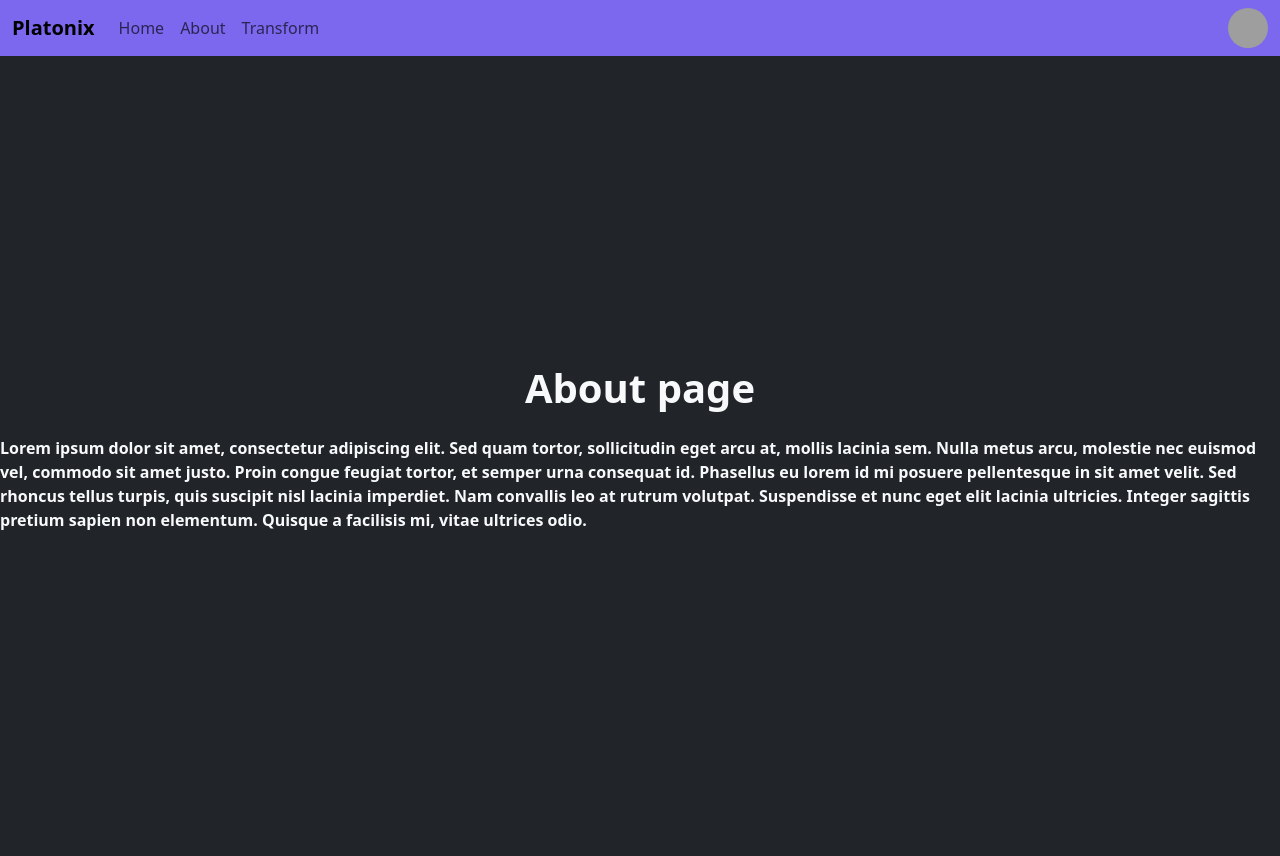
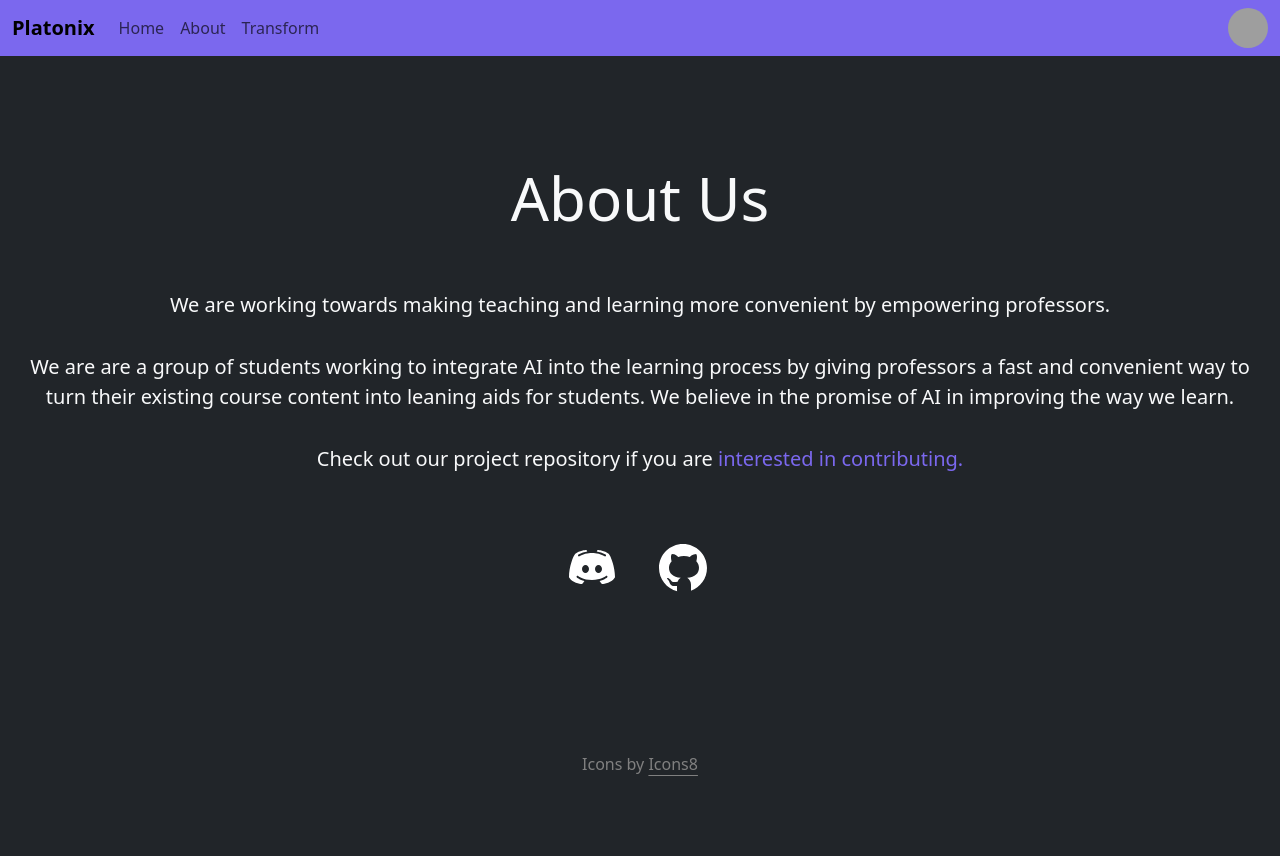
Before and after one commit to COSC-499-W2023/year-long-project-team-7, a Django app: page /about in a window 1280 px wide. After the commit the page ends 776 px from the top, so only its background shows below. Run offline with Django 4.2, Linux system fonts and the light colour scheme; grey boxes are pictures that could not be loaded.

Commit message:
about page ready

```diff
--- a/app/capstone/transformer/static/styles.css
+++ b/app/capstone/transformer/static/styles.css
@@ -5,6 +5,11 @@ a {
     text-decoration: none;
     transition: color 0.2s;
     transition: transform 0.2s;
+}
+
+something {
+    text-decoration: underline;
+    color: grey;
 }
 a:hover {
     color: #a496ff;
@@ -15,6 +20,8 @@ a:hover {
 }
 .bigger-p {
     font-size: 20px;
+    margin-left: 1.5em;
+    margin-right: 1.5em;
 }
 .increase-size-fade {
     font-size: 36px;
--- a/app/capstone/transformer/templates/about.html
+++ b/app/capstone/transformer/templates/about.html
@@ -1,12 +1,39 @@
 {% extends 'base.html' %}
+{% load static %}
 {% block content %}
-    {% include 'navbar.html' %}
-    <div class="vh-100 d-flex justify-content-center align-items-center">
-        <div class="h-75 d-flex flex-column align-items-center justify-content-center gap-3">
-            <h1 class="text-light fw-bold">About page</h1>
-            <p class="text-light fw-bold">
-                Lorem ipsum dolor sit amet, consectetur adipiscing elit. Sed quam tortor, sollicitudin eget arcu at, mollis lacinia sem. Nulla metus arcu, molestie nec euismod vel, commodo sit amet justo. Proin congue feugiat tortor, et semper urna consequat id. Phasellus eu lorem id mi posuere pellentesque in sit amet velit. Sed rhoncus tellus turpis, quis suscipit nisl lacinia imperdiet. Nam convallis leo at rutrum volutpat. Suspendisse et nunc eget elit lacinia ultricies. Integer sagittis pretium sapien non elementum. Quisque a facilisis mi, vitae ultrices odio.
-            </p>
-        </div>
+{% include 'navbar.html' %}
+
+<div class="vertical-center-top flex-column justify-content-center gap-5">
+
+    <h1 class="fade-in-first bigger-h1">About Us</h1>
+
+    <div class="h-75 d-flex flex-column align-items-center justify-content-center gap-3 text-light">
+        <p class="text-center fade-in-second bigger-p">
+            We are working towards making teaching and learning more convenient
+            by empowering professors.
+        </p>
+        <p class="text-center fade-in-second bigger-p">
+            We are are a group of students working to integrate AI into the learning process by giving professors a fast and convenient way to turn their existing course content into leaning aids for students. We believe in the promise of AI in improving the way we learn.
+        </p>
+        <p class="text-center fade-in-second bigger-p">
+            Check out our project repository if you are
+            <a href="https://github.com/COSC-499-W2023/year-long-project-team-7"> interested in contributing.</a>
+        </p>
     </div>
+
+    <div class="flex-row fade-in-second">
+        <a class="mx-3" target="_blank" href="https://example.com/">
+            <img src="{% static 'img/discord-dark.svg' %}" alt="Discord">
+        </a>
+        <a class="mx-3" target="_blank" href="https://example.com/">
+            <img src="{% static 'img/github-dark.svg' %}" alt="Github">
+        </a>
+    </div>
+</div>
+
+
+<footer>
+<p class="text-center" style="color: grey">Icons by <a style="text-decoration: underline; color: grey; text-underline-offset: 5px; text-decoration-thickness: 1px;" href="https://icons8.com/">Icons8</a></p>
+</footer>
+
 {% endblock %}
```
Also changed, not shown: app/capstone/transformer/static/img/discord-dark.svg (added), app/capstone/transformer/static/img/github-dark.svg (added).
